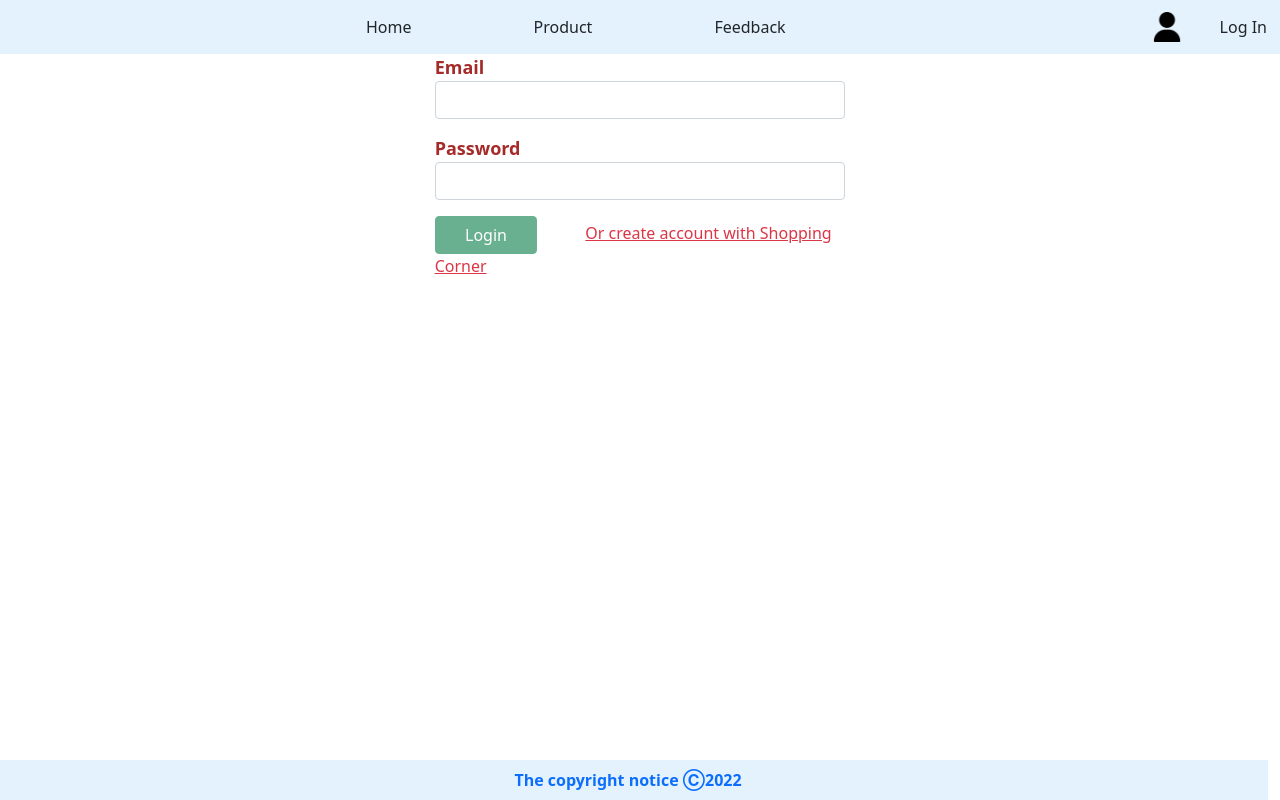
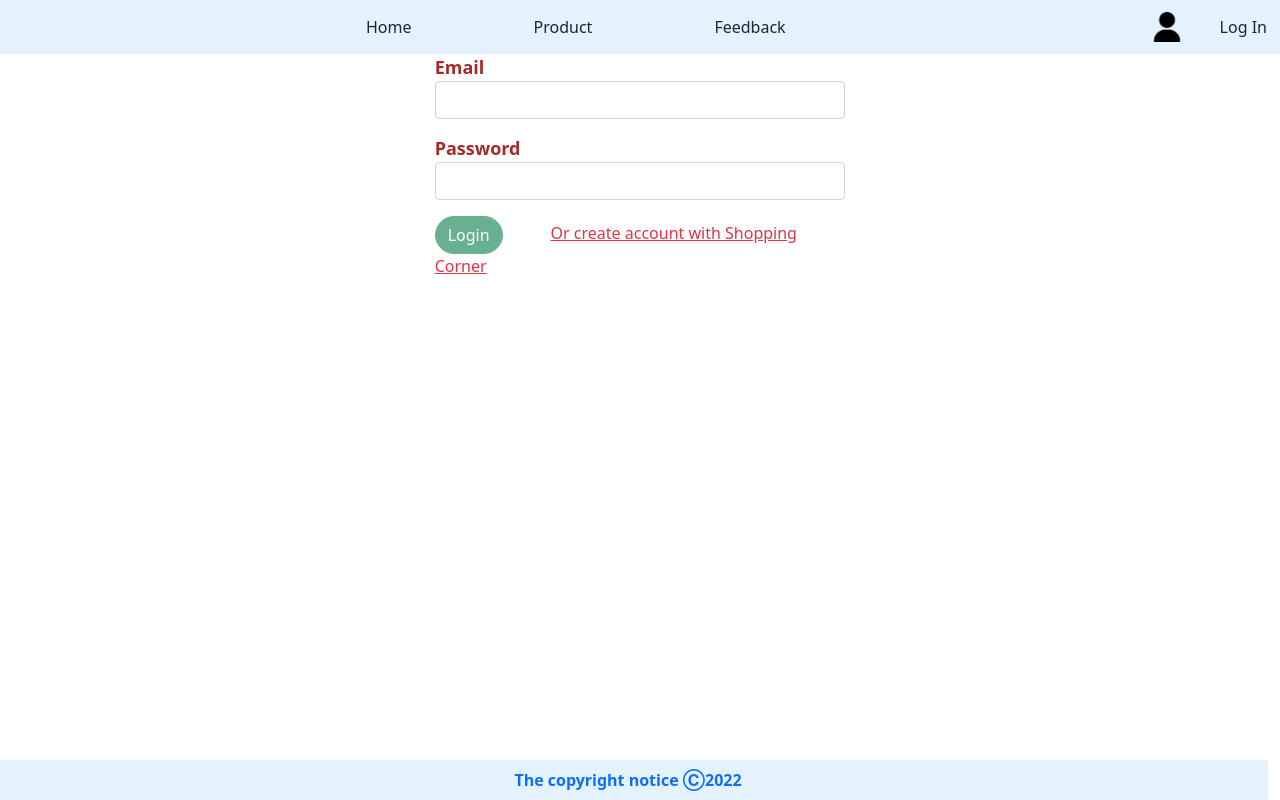
Before and after one commit to raju-tagline/shopping-corner, an Angular app: page /user/login in a window 1280 px wide. Built offline with nearby package versions, Linux system fonts and the light colour scheme; what @angular/fire would draw is missing.

Commit message:
user login form completed

```diff
--- a/src/app/features/user/user-login/user-login.component.html
+++ b/src/app/features/user/user-login/user-login.component.html
@@ -19,10 +19,12 @@
 
                     </div>
                     <div class="mt-3">
-                        <button type="submit" [disabled]="!myLoginForm.valid"
-                            class="btn btn-success col-3">Login</button>
-                        <a routerLink="" class="text-danger ms-5"><span>Or create account with {{ websiteName
-                                }}</span></a>
+                        <button type="submit" [disabled]="!myLoginForm.valid" class="btn btn-login btn-success">
+                            {{ login }}
+                        </button>
+                        <a routerLink="" class="text-danger ms-5">
+                            <span>Or create account with {{ websiteName }}</span>
+                        </a>
                     </div>
                 </form>
             </div>
--- a/src/app/features/user/user-login/user-login.component.scss
+++ b/src/app/features/user/user-login/user-login.component.scss
@@ -6,3 +6,6 @@
 .label-text:hover {
   color: rgb(92, 158, 160);
 }
+.btn-login{
+  border-radius: 20px;
+}
--- a/src/app/features/user/user-login/user-login.component.ts
+++ b/src/app/features/user/user-login/user-login.component.ts
@@ -8,6 +8,7 @@ import { FormControl, FormGroup, Validators } from '@angular/forms';
 })
 export class UserLoginComponent implements OnInit {
   @Input() public websiteName?: string = 'Shopping Corner';
+  @Input() public login?: string = 'Login';
   public myLoginForm!: FormGroup;
 
   constructor() {}
```
